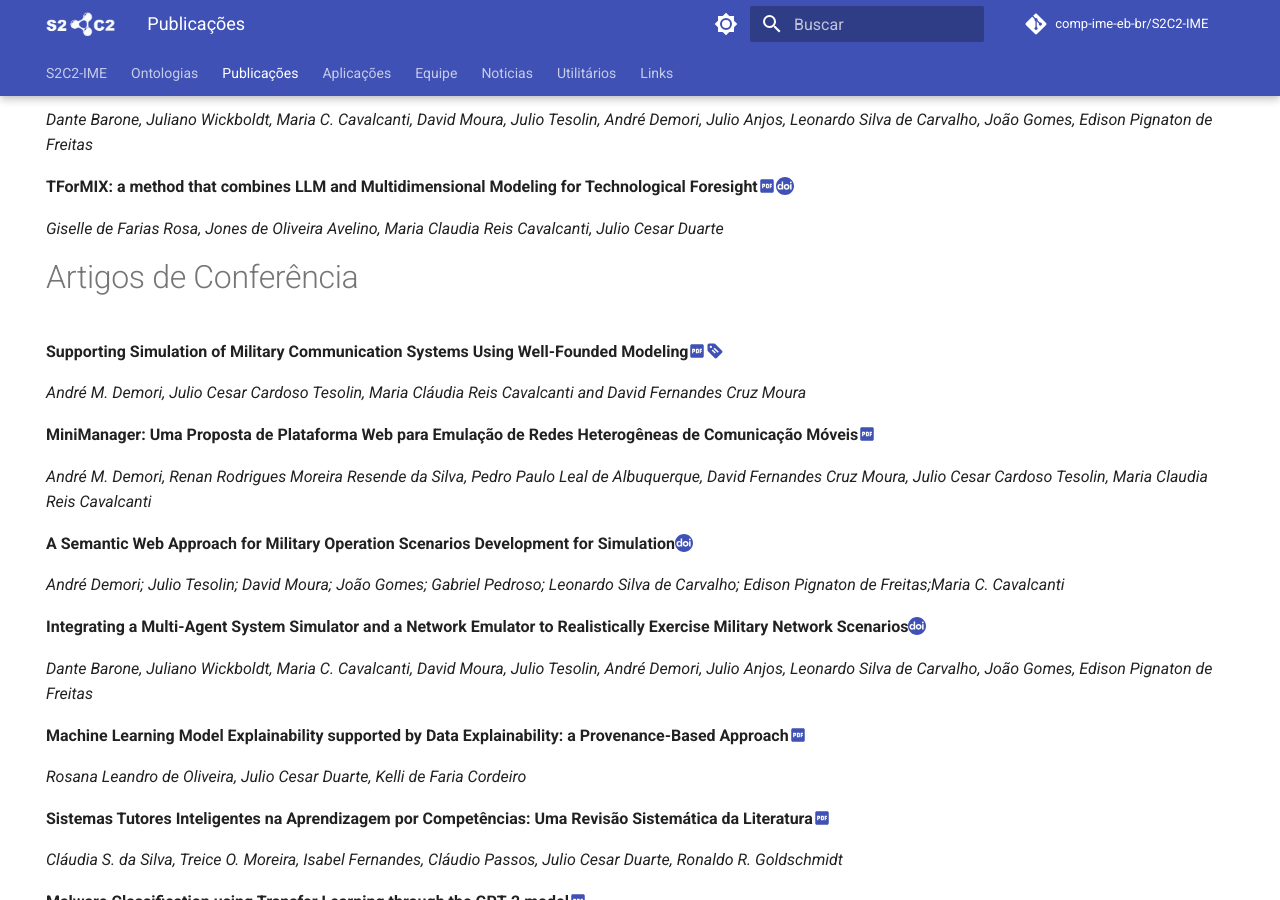
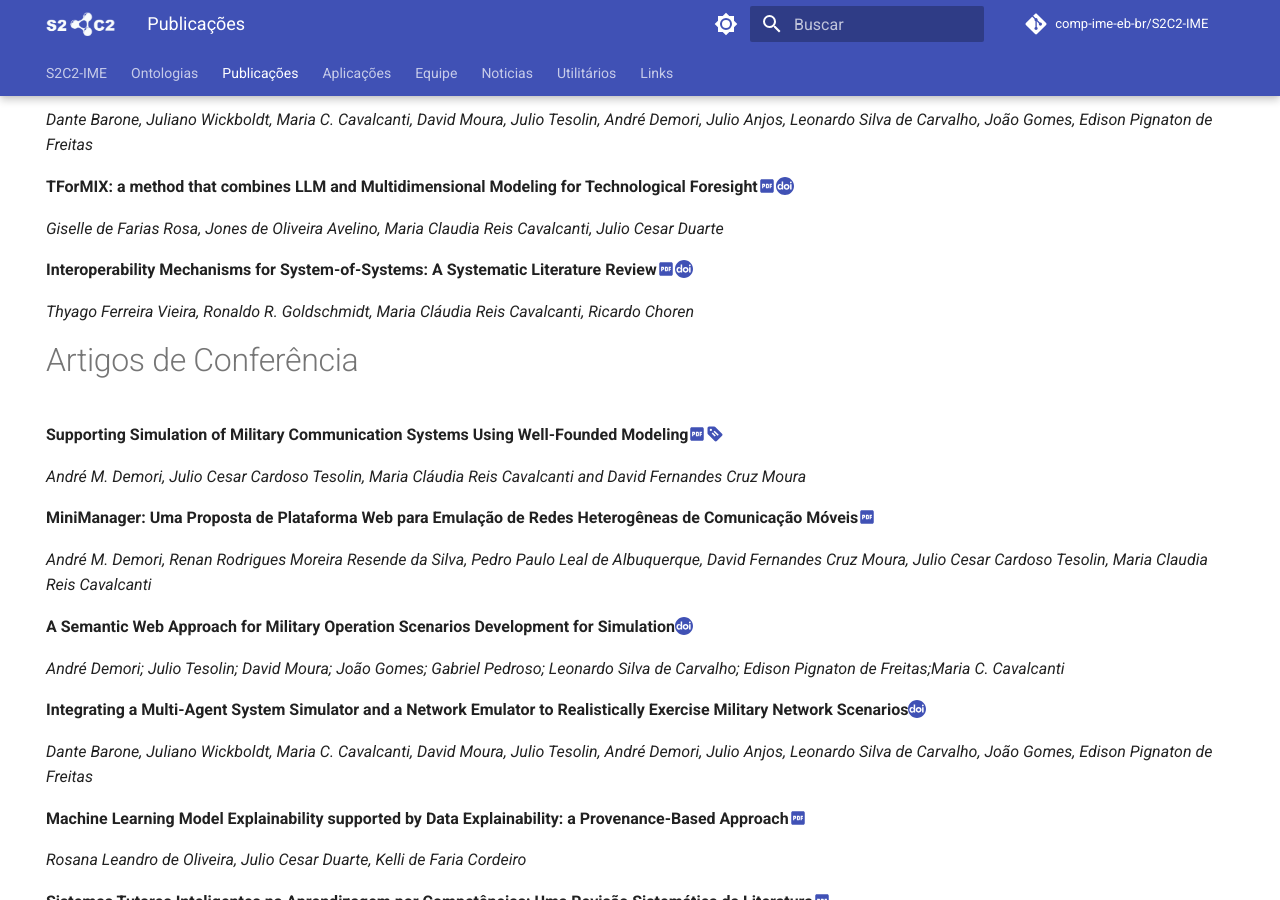
Before and after one commit to comp-ime-eb-br/S2C2-IME, an MkDocs documentation site: the page built from docs/publi.md, in a window 1280 px wide and 900 px high, scrolled down 1591 px. Built offline with MkDocs 1.6.1 and Material for MkDocs 9.7.7, drawn with Linux system fonts in a browser that asks for light colours; comment, search, counter and statistics services are not loaded.

Commit message:
Update publi.md para incluir artigo Thyago

```diff
--- a/docs/publi.md
+++ b/docs/publi.md
@@ -74,6 +74,10 @@ Cibernética**[:material-file-pdf-box:{ title="file"}](https://github.com/comp-i
 **TForMIX: a method that combines LLM and Multidimensional Modeling for Technological Foresight**[:material-file-pdf-box:{ title="file"}](https://github.com/comp-ime-eb-br/S2C2-IME/blob/main/publi/TForMIX_A_Method_That_Combines_LLM_and_Multidimensional_Modeling_for_Technological_Foresight.pdf?raw=true){:download="250902_IEEEaccess_TForMIX"}[:simple-doi:](https://doi.org/10.1109/ACCESS.2025.3605116)
 
 *Giselle de Farias Rosa, Jones de Oliveira Avelino, Maria Claudia Reis Cavalcanti, Julio Cesar Duarte*
+
+**Interoperability Mechanisms for System-of-Systems: A Systematic Literature Review**[:material-file-pdf-box:{ title="file"}](https://github.com/comp-ime-eb-br/S2C2-IME/blob/main/publi/Interoperability_Mechanisms_for_System-of-Systems_A_Systematic_Literature_Review.pdf?raw=true){:download="250902_IEEEaccess_RSL_SoS_InteropMech"}[:simple-doi:](https://doi.org/10.1109/ACCESS.2026.3725151)
+
+*Thyago Ferreira Vieira, Ronaldo R. Goldschmidt, Maria Cláudia Reis Cavalcanti, Ricardo Choren*
 
 # Artigos de Conferência
 
```
